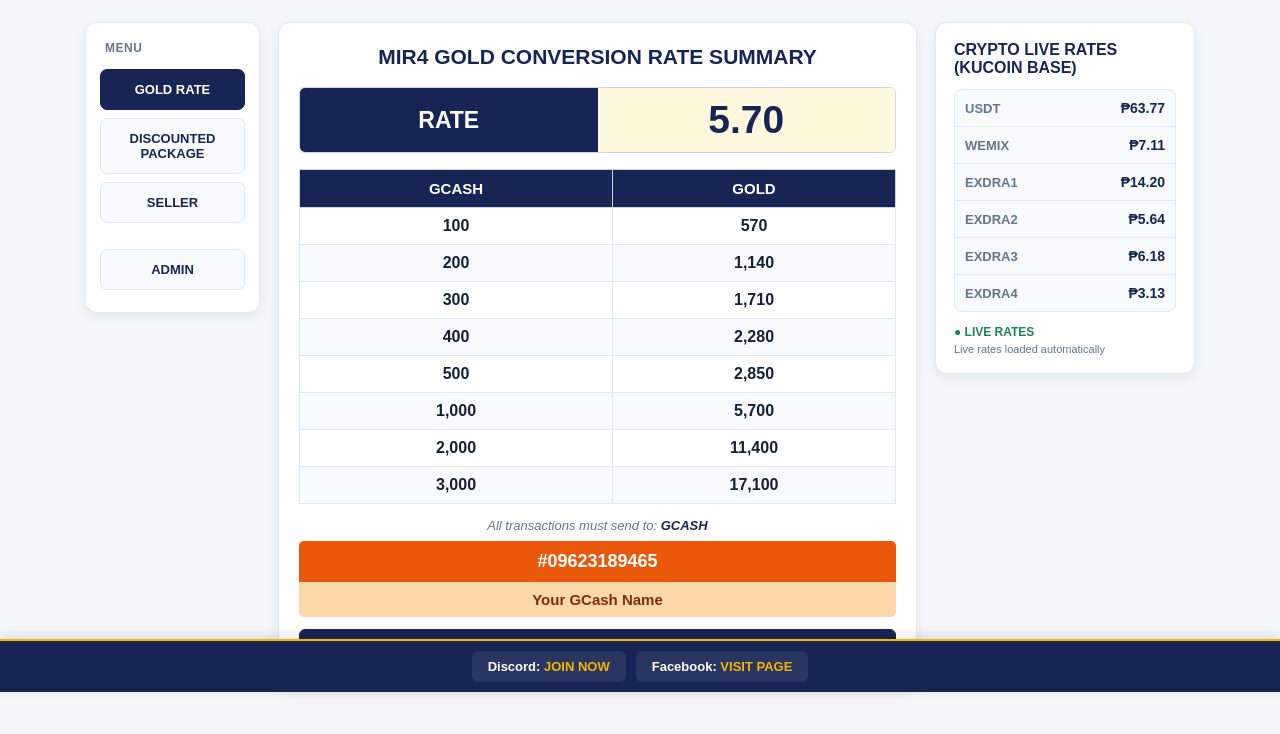
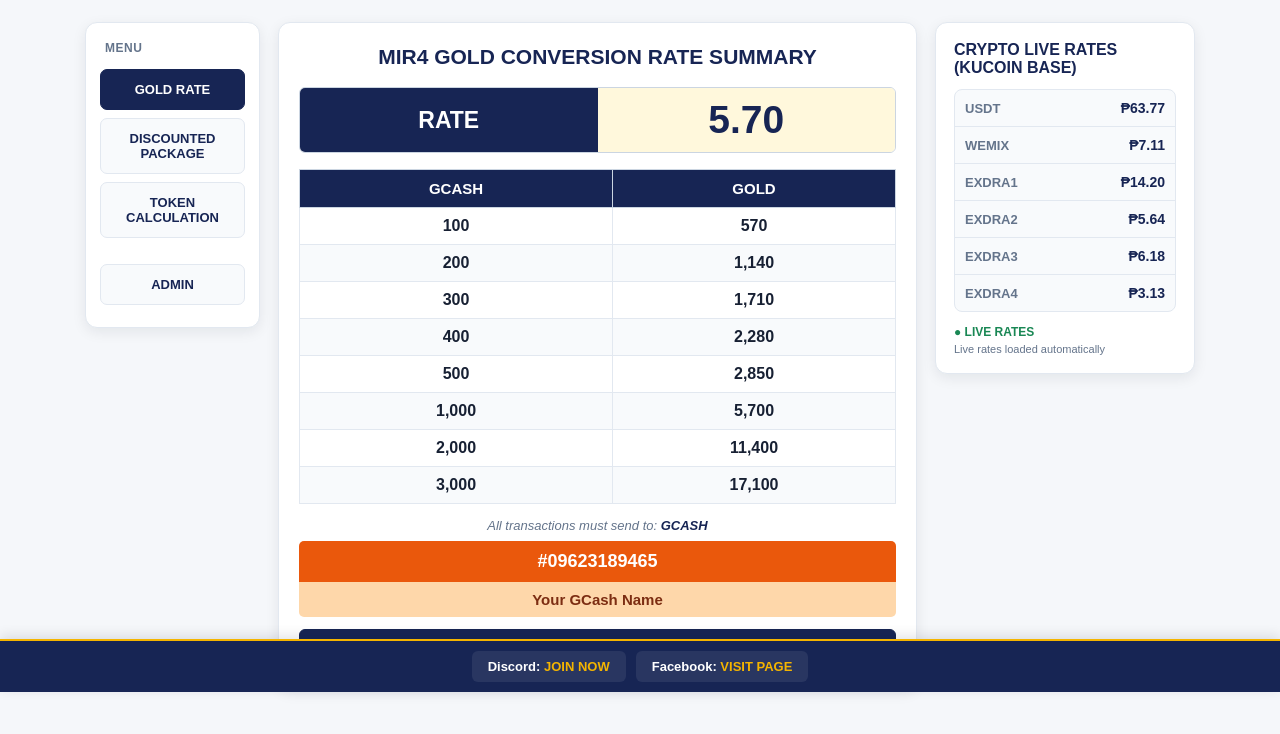
Before and after one commit to daisychua47-droid/gold-rate, a plain HTML site: page index.html in a window 1280 px wide. Shown: the part 108-842 px from the top of the page. Drawn offline with Linux system fonts and the light colour scheme.

Commit message:
Update index.html

```diff
--- a/index.html
+++ b/index.html
@@ -201,7 +201,7 @@ footer { text-align: center; padding: 30px; color: var(--muted); font-size: 13px
             <div class="dashboard-menu-title">MENU</div>
             <button class="dashboard-btn active" onclick="goHome()">GOLD RATE</button>
             <button class="dashboard-btn" onclick="showSection('packageRate')">DISCOUNTED PACKAGE</button>
-            <button class="dashboard-btn" onclick="showSection('seller')">SELLER</button>
+            <button class="dashboard-btn" onclick="showSection('seller')">TOKEN CALCULATION</button>
             <button class="dashboard-btn admin" onclick="showSection('adminLogin')">ADMIN</button>
         </div>
 
```
